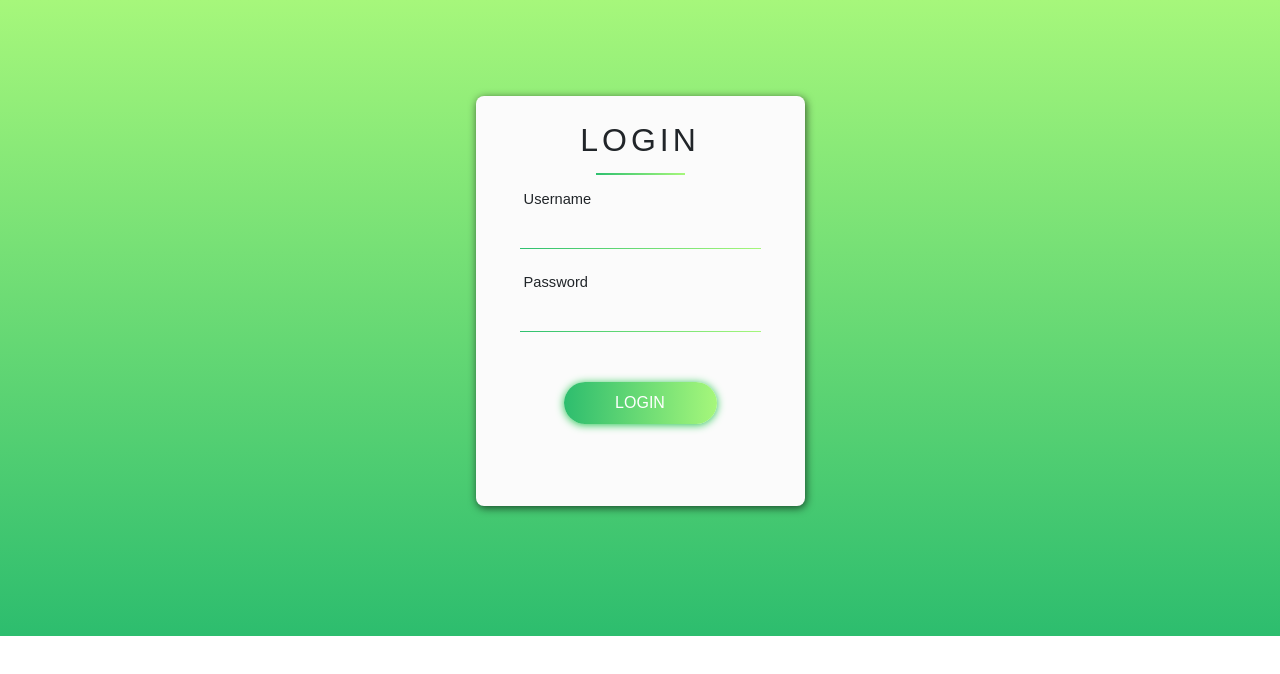
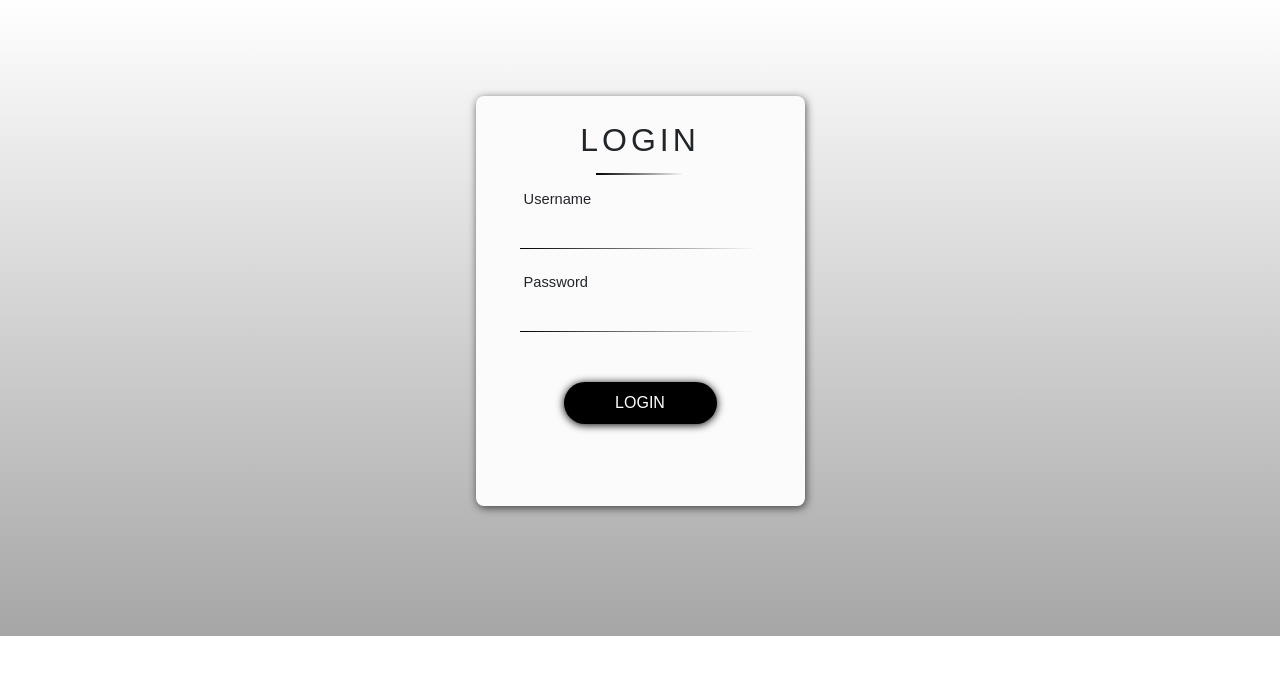
Before and after one commit to nameer-kp/Pi-Voter-Login, a React (Create React App) app: page / in a window 1280 px wide. Shown: the top 674 px of the page. Built offline with nearby package versions, Linux system fonts and the light colour scheme.

Commit message:
navbar replaced with tabs

```diff
--- a/src/App.js
+++ b/src/App.js
@@ -7,20 +7,14 @@ import {
   Routes,
   Route
 } from "react-router-dom";
-import ElectionTable from './components/ElectionTable/ElectionTable';
+import TabNavigation from './components/TabNavigation/TabNavigation';
+
 
 function App() {
   return (
     <>
 
-      <BrowserRouter>
-      <Routes>
-        <Route path="/" exact element={<Login/>}/>
-        <Route path="/Election" exact element={<ElectionTable/>}/>
-        <Route path="/Voter" exact element={<Voter/>}/>
-        <Route path="/Candidates" exact element={<Candidates/>}/>
-      </Routes>
-      </BrowserRouter>
+      <Login/>
 
 
 
--- a/src/components/Candidates/Candidates.js
+++ b/src/components/Candidates/Candidates.js
@@ -1,7 +1,9 @@
 import React from 'react'
-
+import NavigationBar from '../TabNavigation/TabNavigation'
 export default function Candidates() {
   return (
-    <div>CandidatesList</div>
+    <div>
+      <NavigationBar/>
+      CandidatesList</div>
   )
 }
--- a/src/components/ElectionTable/ElectionTable.jsx
+++ b/src/components/ElectionTable/ElectionTable.jsx
@@ -1,23 +1,8 @@
 import React from 'react'
-import { Button,Table,Navbar,Nav } from 'react-bootstrap';
-
+import { Table } from 'react-bootstrap'
 export default function ElectionTable() {
-
   return (
-
-
     <div>
-    <Navbar bg="dark" variant="dark">
-
-    <Navbar.Brand >Pi-Voter</Navbar.Brand>
-    <Nav className="me-auto">
-    <Nav.Link href="/Election">Election</Nav.Link>
-      <Nav.Link href="/Voter">Voters</Nav.Link>
-      <Nav.Link href="/Candidates">Candidates</Nav.Link>
-
-    </Nav>
-
-  </Navbar>
 
         <Table striped bordered hover>
     <thead>
@@ -47,10 +32,6 @@ export default function ElectionTable() {
         <td>@twitter</td>
       </tr>
     </tbody>
-</Table>
-
-
-
-</div>
+    </Table></div>
   )
 }
--- a/src/components/Login/Login.css
+++ b/src/components/Login/Login.css
@@ -1,6 +1,6 @@
 
 body {
-  background: -webkit-linear-gradient(bottom, #2dbd6e, #a6f77b);
+  background: -webkit-linear-gradient(bottom,#a6a6a6,#ffffff);
   background-repeat: no-repeat;
 }
 label {
@@ -28,17 +28,17 @@ label {
   text-align: center;
 }
 #signup {
-  color: #2dbd6e;
+  color: #00004d;
   font-family: "Raleway", sans-serif;
   font-size: 10pt;
   margin-top: 16px;
   text-align: center;
 }
 #submit-btn {
-  background: -webkit-linear-gradient(right, #a6f77b, #2dbd6e);
+  background: black;
   border: none;
   border-radius: 21px;
-  box-shadow: 0px 1px 8px #24c64f;
+  box-shadow: 0px 1px 8px black;
   cursor: pointer;
   color: white;
   font-family: "Raleway SemiBold", sans-serif;
@@ -49,7 +49,7 @@ label {
   width: 153px;
 }
 #submit-btn:hover {
-  box-shadow: 0px 1px 18px #24c64f;
+  box-shadow: 0px 1px 18px grey;
 }
 .form {
   align-items: left;
@@ -57,7 +57,7 @@ label {
   flex-direction: column;
 }
 .form-border {
-  background: -webkit-linear-gradient(right, #a6f77b, #2ec06f);
+  background: -webkit-linear-gradient(right, white,black);
   height: 1px;
   width: 100%;
 }
@@ -68,7 +68,7 @@ label {
   padding-top: 14px;
 }
 .underline-title {
-  background: -webkit-linear-gradient(right, #a6f77b, #2ec06f);
+  background: -webkit-linear-gradient(right,white,black);
   height: 2px;
   margin: -1.1rem auto 0 auto;
   width: 89px;
--- a/src/components/Login/Login.jsx
+++ b/src/components/Login/Login.jsx
@@ -1,5 +1,6 @@
 import React, { useState } from 'react';
-import ElectionTable from '../ElectionTable/ElectionTable';
+import TabNavigation from '../TabNavigation/TabNavigation';
+import ElectionTable from '../TabNavigation/TabNavigation';
 import './Login.css';
 
 function Login() {
@@ -45,7 +46,7 @@ function Login() {
 
       </form>
     </div>
-  </div>):<ElectionTable/>}
+  </div>):<TabNavigation/>}
 
 
    </>
--- /dev/null
+++ b/src/components/TabNavigation/TabNavigation.jsx
@@ -0,0 +1,31 @@
+import React from 'react'
+import { Tabs,Tab } from 'react-bootstrap';
+import Candidates from '../Candidates/Candidates';
+import ElectionTable from '../ElectionTable/ElectionTable';
+import Voter from '../voter/Voter';
+
+
+export default function TabNavigation() {
+
+  return (
+
+
+<div>
+<Tabs defaultActiveKey="profile" id="uncontrolled-tab-example" className="mb-3">
+  <Tab eventKey="home" title="Home">
+    <ElectionTable />
+  </Tab>
+  <Tab eventKey="profile" title="Profile">
+    <Voter />
+  </Tab>
+  <Tab eventKey="contact" title="Contact" disabled>
+    <Candidates />
+  </Tab>
+</Tabs>
+
+
+
+
+</div>
+  )
+}
--- a/src/components/voter/Voter.js
+++ b/src/components/voter/Voter.js
@@ -1,7 +1,10 @@
 import React from 'react'
+
 
 export default function Voter() {
   return (
-    <div>VoterList</div>
+    <div>
+
+      VoterList</div>
   )
 }
--- a/src/index.css
+++ b/src/index.css
@@ -2,6 +2,7 @@
   margin: 0;
   padding: 0;
 }
-body{
-  background-color: aqua;
+body {
+  background: -webkit-linear-gradient(bottom,#a6a6a6,#ffffff);
+  background-repeat: no-repeat;
 }
```
Lines whose indentation alone changed are shown as unchanged.
